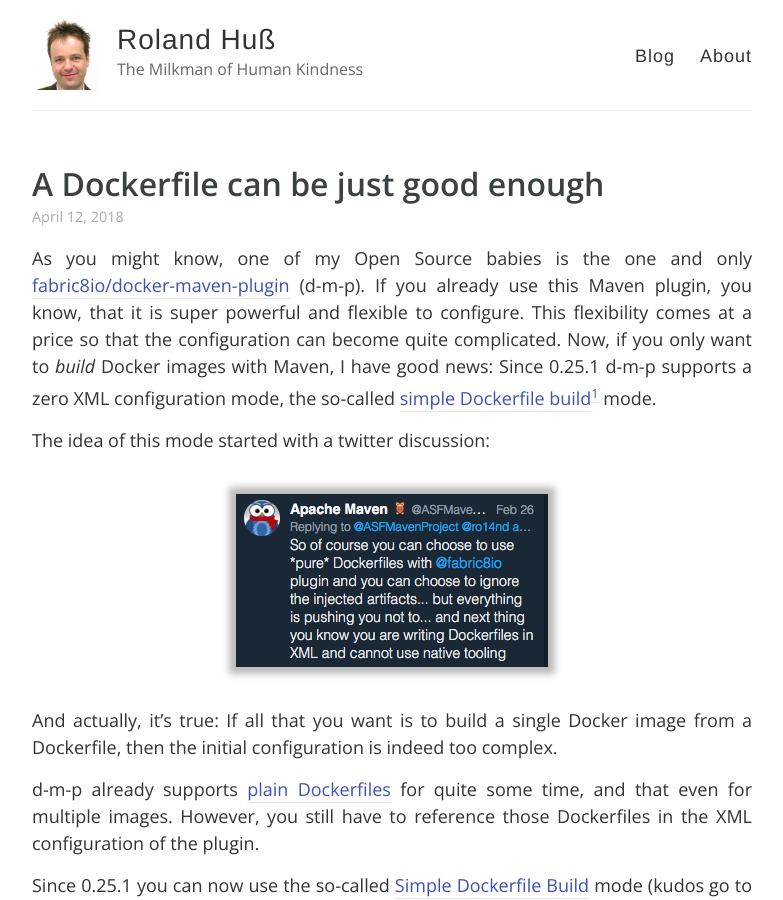
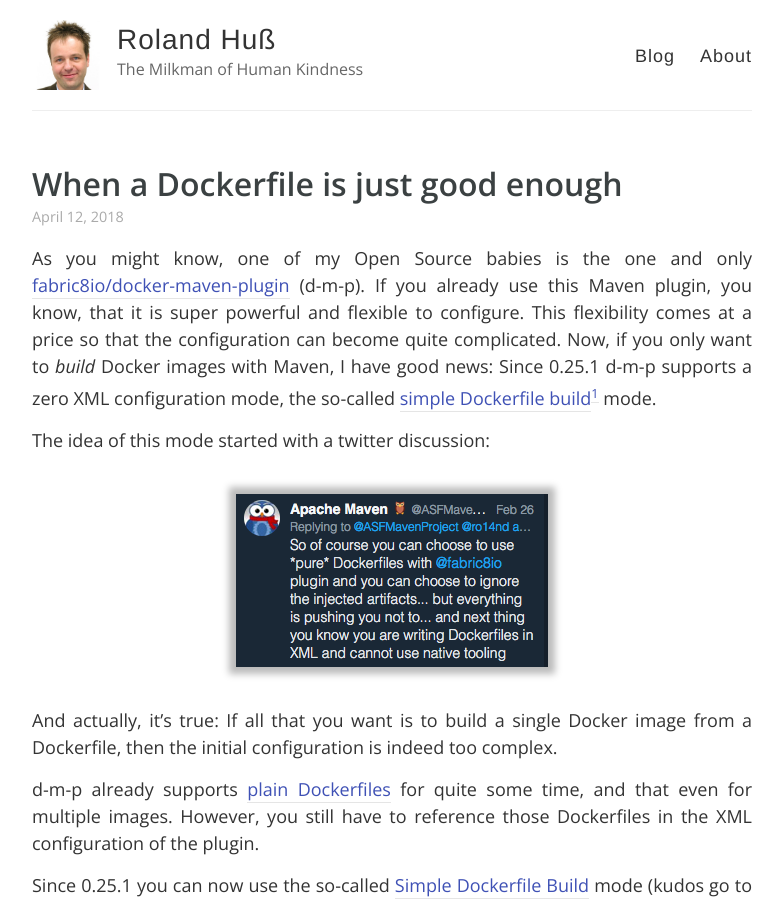
Before and after one commit to rhuss/rhuss.github.io, a Jekyll site: the page built from _posts/2018-04-12-simple-dockerfile-mode-dmp.md, in a window 1280 px wide and 900 px high. Shown: the whole window, without its empty margins (248-1031 px from the left). Built offline with Jekyll 4.4.1, drawn with Linux system fonts in a browser that asks for light colours; nearby versions of some CDN libraries; comment, search, counter and statistics services are not loaded.

Commit message:
chore: changed post title

```diff
--- a/_posts/2018-04-12-simple-dockerfile-mode-dmp.md
+++ b/_posts/2018-04-12-simple-dockerfile-mode-dmp.md
@@ -1,6 +1,6 @@
 ---
 layout: post
-title: A Dockerfile can be just good enough
+title: When a Dockerfile is just good enough
 published: true
 ---
 
```
